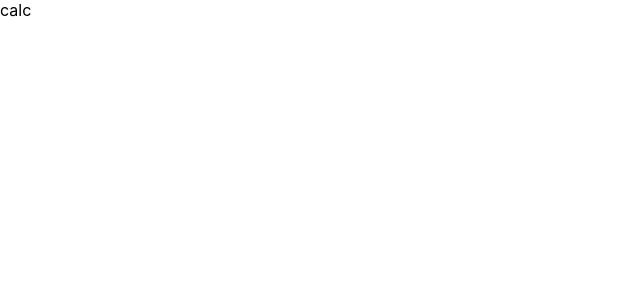
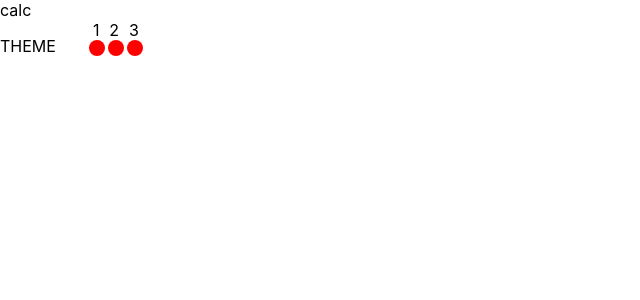
Before and after one commit to vilmis04/calculator-app, a React (Create React App) app: page / in a window 1280 px wide. Shown: the top 300 px of the page, without its empty margins (0-640 px from the left). Built offline with nearby package versions, Linux system fonts and the light colour scheme.

Commit message:
upd: add elements to ThemeSelector

```diff
--- a/src/components/ThemeSelector/ThemeSelector.tsx
+++ b/src/components/ThemeSelector/ThemeSelector.tsx
@@ -3,5 +3,48 @@
 // }
 
 export default function ThemeSelector (props: any) {
-    return null;
+
+
+
+    const buttonStyle = {
+        width: '1rem',
+        height: '1rem',
+        borderRadius: '50%',
+        border: 'none',
+        backgroundColor: 'red',
+    }
+
+    const containerStyle = {
+        display: 'flex',
+        justifyContent: 'space-around',
+        alignItems: 'center',
+        width: '3.5rem'
+    }
+
+    const mainContainerStyle = {
+        display: 'flex'
+    }
+
+    const themeLabelStyle = {
+        alignSelf: 'end',
+        marginRight: '2rem'
+    }
+
+    return (
+        <div style={mainContainerStyle} >
+            <div style={themeLabelStyle}>THEME</div>
+            <div>
+                <div style={containerStyle} >
+                    <div>1</div>
+                    <div>2</div>
+                    <div>3</div>
+                </div>
+                <div style={containerStyle} >
+                    <button style={buttonStyle} ></button>
+                    <button style={buttonStyle} ></button>
+                    <button style={buttonStyle} ></button>
+                </div>
+            </div>
+        </div>
+    );
 }
```
